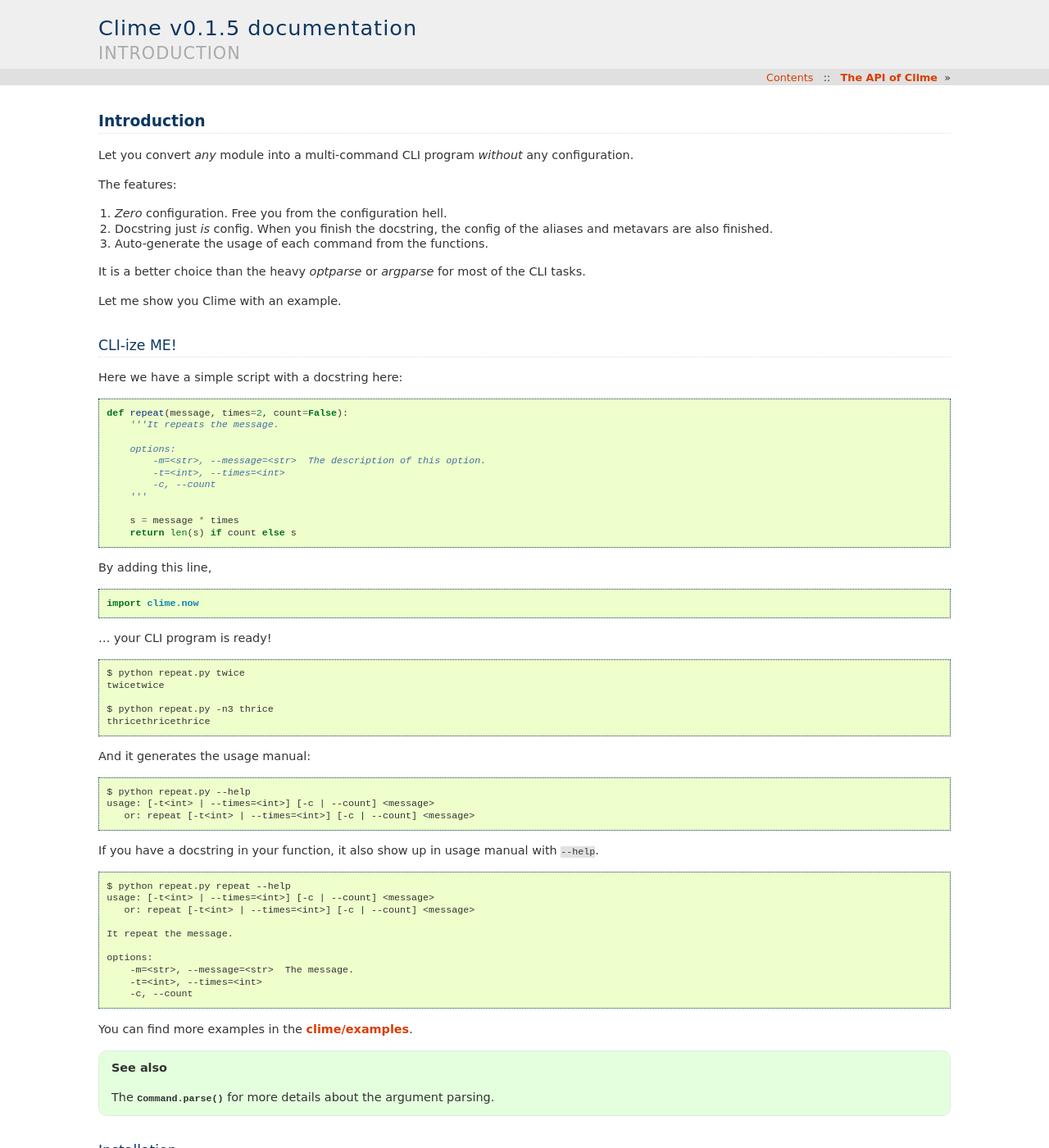
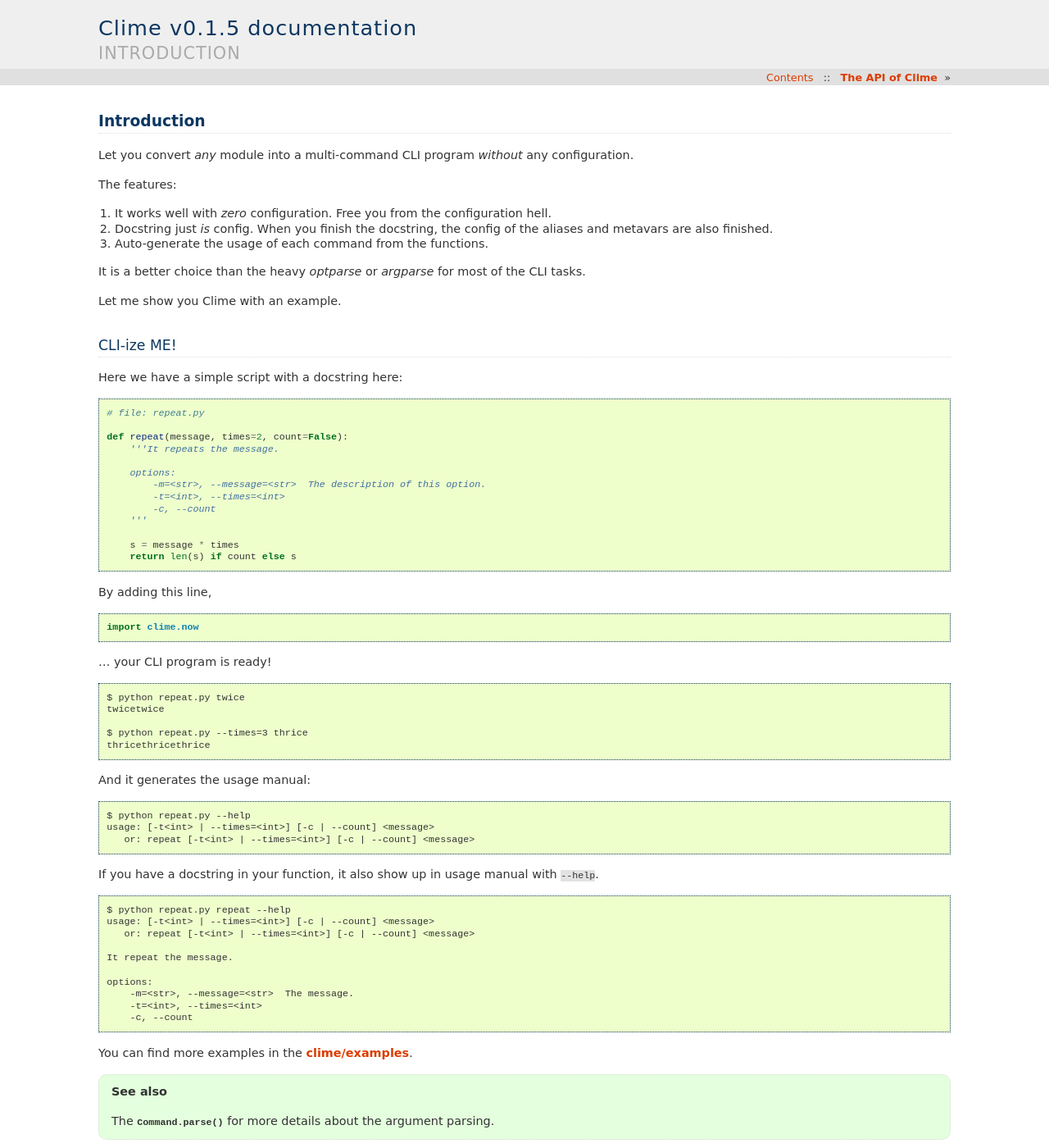
Before and after one commit to moskytw/clime, a Sphinx documentation site: the page built from docs/index.rst, in a window 1280 px wide and 1400 px high. Shown: the whole window at 82% size. Built offline with Sphinx 7.4.7, drawn with Linux system fonts in a browser that asks for light colours.

Commit message:
updated doc

```diff
--- a/README.rst
+++ b/README.rst
@@ -8,7 +8,7 @@
 
 The features:
 
-1. *Zero* configuration. Free you from the configuration hell.
+1. It works well with *zero* configuration. Free you from the configuration hell.
 2. Docstring just *is* config. When you finish the docstring, the config of the
    aliases and metavars are also finished.
 3. Auto-generate the usage of each command from the functions.
@@ -22,6 +22,8 @@
 -----------
 
 Here we have a simple script with a docstring here: ::
+
+    # file: repeat.py
 
     def repeat(message, times=2, count=False):
         '''It repeats the message.
@@ -44,7 +46,7 @@
     $ python repeat.py twice
     twicetwice
 
-    $ python repeat.py -n3 thrice
+    $ python repeat.py --times=3 thrice
     thricethricethrice
 
 And it generates the usage manual: ::
--- a/docs/index.rst
+++ b/docs/index.rst
@@ -11,7 +11,7 @@
 
 The features:
 
-1. *Zero* configuration. Free you from the configuration hell.
+1. It works well with *zero* configuration. Free you from the configuration hell.
 2. Docstring just *is* config. When you finish the docstring, the config of the
    aliases and metavars are also finished.
 3. Auto-generate the usage of each command from the functions.
@@ -25,6 +25,8 @@
 -----------
 
 Here we have a simple script with a docstring here: ::
+
+    # file: repeat.py
 
     def repeat(message, times=2, count=False):
         '''It repeats the message.
@@ -47,7 +49,7 @@
     $ python repeat.py twice
     twicetwice
 
-    $ python repeat.py -n3 thrice
+    $ python repeat.py --times=3 thrice
     thricethricethrice
 
 And it generates the usage manual: ::
```
